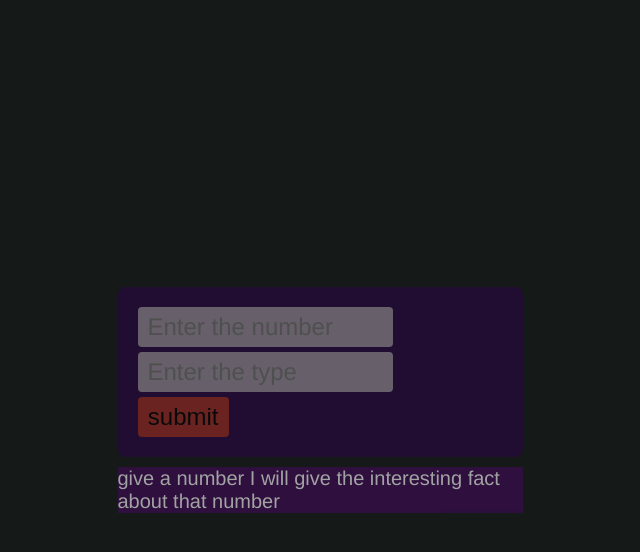
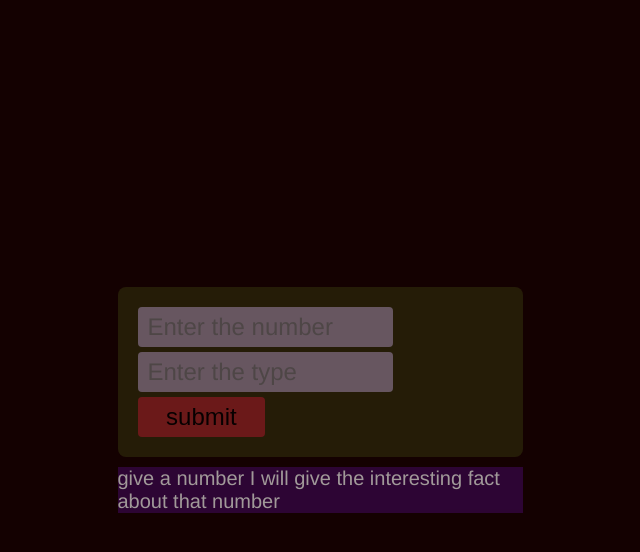
Before and after one commit to amitkumar1310/NumberFactApp, a plain HTML site: page index.html in a window 1280 px wide. In both pictures the pointer is over the element 640 px from the left and 400 px from the top of the page. Shown: the whole page, without its empty margins (320-960 px from the left). Drawn offline with Linux system fonts and the light colour scheme.

Commit message:
Add files via upload

```diff
--- a/style.css
+++ b/style.css
@@ -21,10 +21,16 @@ body{
     align-items: center;
     z-index: -1;
     opacity: 0.6;
-    justify-content: center;
-}
+    justify-content: center;}
 section{
     width: 100%;
+}
+body:hover{
+    grid-column: inherit;
+    background-color: rgb(20, 1, 1);
+}
+body:visited{
+    background-color: rgb(30, 15, 29);
 }
 .container{
     width: 90%;
@@ -39,6 +45,9 @@ form{
     background-color: rgb(42, 6, 66);
     padding: 20px;
     border-radius: 8px;
+}
+form:hover{
+    background-color: rgb(49, 46, 12);
 }
 input[type="number"]{
 width: 70%;
@@ -76,7 +85,7 @@ font-weight: 400;
 }
 button{
     display: inline-block;
-    width: 25%;
+    width: 35%;
     height: 40px;
     font-size: 24px;
     background-color: brown;
@@ -87,7 +96,7 @@ button{
     cursor: pointer;
     color: black;
 }
-#btu:hover{
+#btu:hover,#btu:visited{
     background-color: rgb(55, 69, 56);
 }
 
@@ -97,3 +106,7 @@ button{
     background-color: rgb(63, 9, 86);
     font-size: 20px;
 }
+.numfact:hover{
+    background-color: rgb(42, 14, 24);
+    color: azure;
+}
```
